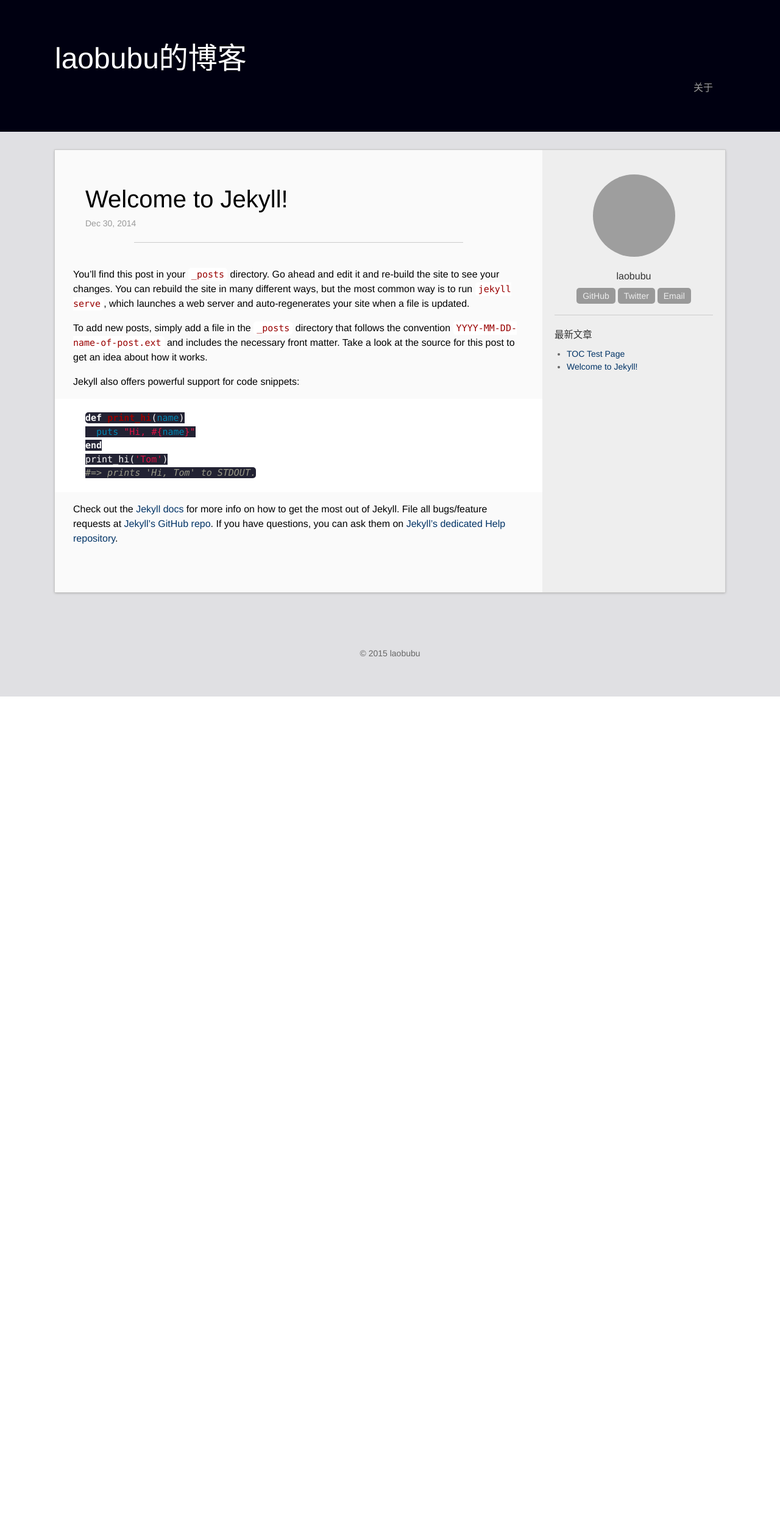
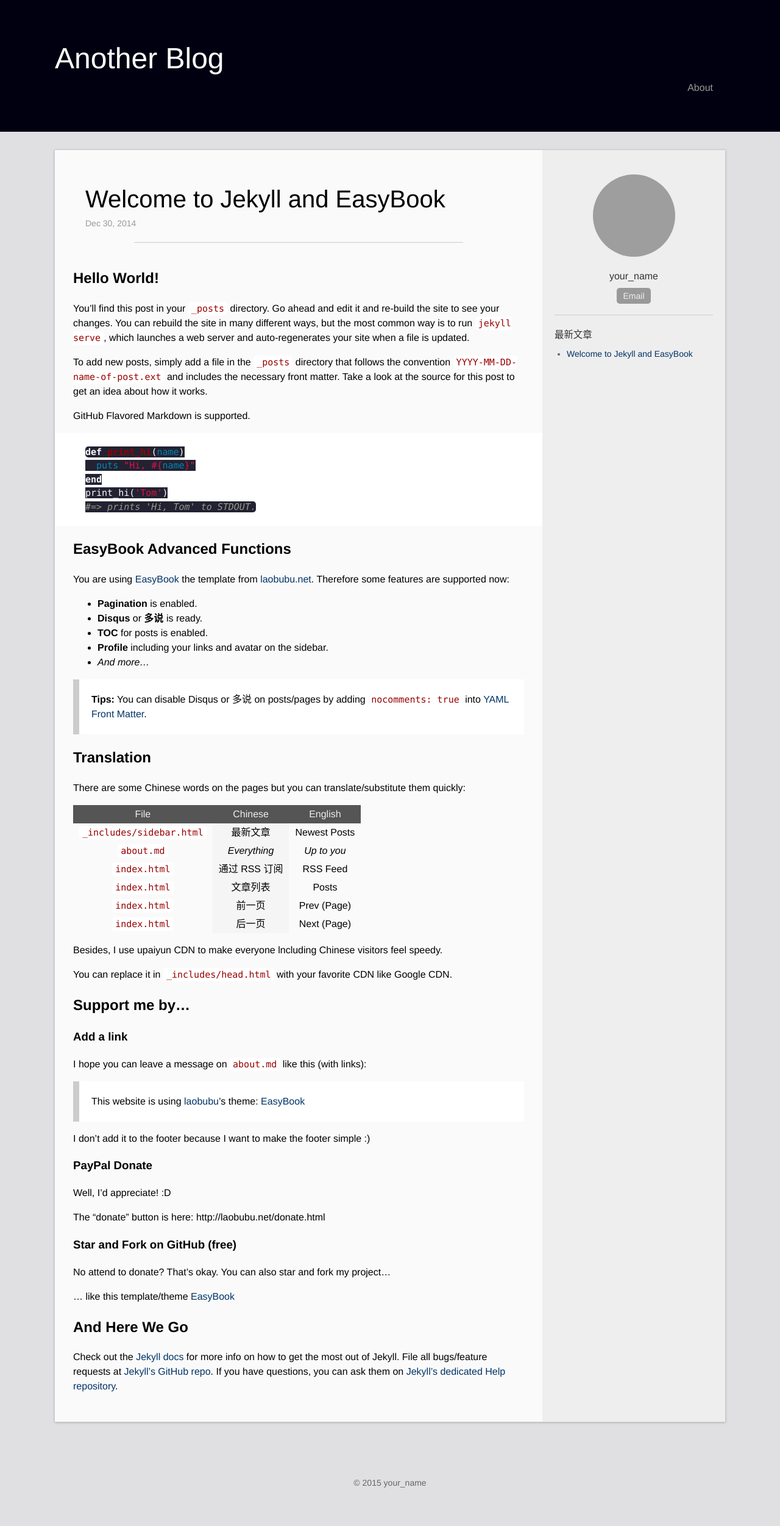
Before and after one commit to laobubu/jekyll-theme-EasyBook, a Jekyll site: the page built from _posts/2014-12-30-welcome-to-jekyll.markdown, in a window 1280 px wide. Shown: the whole page at 61% size. Built offline with Jekyll 4.4.1, drawn with Linux system fonts in a browser that asks for light colours; Markdown is read by kramdown in place of the engine named in the settings; comment, search, counter and statistics services are not loaded; before the commit the page ends 1142 px from its top, so only the background shows below that; grey boxes are pictures that could not be loaded.

Commit message:
Table CSS and better start-up introducing

````diff
--- a/_config.yml
+++ b/_config.yml
@@ -1,17 +1,22 @@
 # Site settings
-title: laobubu的博客
-email: laobubu@gmail.com
-author: laobubu
-avatar: "//www.gravatar.com/avatar/ebcd5f8f5e1cdbbd8b81058d52c252be?s=135"
+title: Another Blog
+email: your_email@example.com
+author: your_name
+avatar: "//www.gravatar.com/avatar/your_email_md5?d=mm&s=135"
 profile: > # until "timezone:"
-  A blogging guy.
-timezone: Asia/Chongqing
+  One sentence introducing yourself.
+#timezone: Asia/Chongqing
 description: > # this means to ignore newlines until "baseurl:"
-  大概就是一个乱七八糟的地方而已。
+  One or more sentences introducing this blog.
 baseurl: "" # the subpath of your site, e.g. /blog/
-url: "http://note.laobubu.net" # the base hostname & protocol for your site
-twitter_username: laobubu
-github_username:  laobubu
+url: "" # the base hostname & protocol for your site
+#twitter_username: twitter_username
+#github_username:  github_username
+
+# Comment Service (Disqus or 多说)
+#  choose one and un-comment the line to active it
+#disqus_shortname: xxx   # get one: https://disqus.com/admin/signup/
+#duoshuo_shortname: xxx  # get one: http://duoshuo.com/create-site/
 
 permalink: /archivers/:title
 
@@ -28,3 +33,4 @@ redcarpet:
     - autolink
     - strikethrough
     - fenced_code_blocks
+    - tables
--- a/_includes/comment.html
+++ b/_includes/comment.html
@@ -1,12 +1,26 @@
 {% if page.nocomments %}
 {% else %}
+{% if site.disqus_shortname %}
+<div class="post-comments">
+  <div id="disqus_thread"></div>
+  <script type="text/javascript">
+      var disqus_shortname = '{{ site.disqus_shortname }}'; // required: replace example with your forum shortname
+      (function() {
+          var dsq = document.createElement('script'); dsq.type = 'text/javascript'; dsq.async = true;
+          dsq.src = '//' + disqus_shortname + '.disqus.com/embed.js';
+          (document.getElementsByTagName('head')[0] || document.getElementsByTagName('body')[0]).appendChild(dsq);
+      })();
+  </script>
+</div>
+{% endif %}
+{% if site.duoshuo_shortname %}
 <div class="post-comments">
     <!-- 多说评论框 start -->
     <div class="ds-thread" data-thread-key="{{ page.id }}" data-title="{{ page.title }}" data-url="{{ page.url | replace:'index.html','' | prepend: site.baseurl | prepend: site.url }}"></div>
     <!-- 多说评论框 end -->
     <!-- 多说公共JS代码 start (一个网页只需插入一次) -->
     <script type="text/javascript">
-    var duoshuoQuery = {short_name:"laobubu"};
+    var duoshuoQuery = {short_name:"{{ site.duoshuo_shortname }}"};
       (function() {
       	var ds = document.createElement('script');
       	ds.type = 'text/javascript';ds.async = true;
@@ -19,3 +33,4 @@
     <!-- 多说公共JS代码 end -->
 </div>
 {% endif %}
+{% endif %}
--- a/_posts/2014-12-30-welcome-to-jekyll.markdown
+++ b/_posts/2014-12-30-welcome-to-jekyll.markdown
@@ -1,15 +1,18 @@
 ---
 layout: post
-title:  "Welcome to Jekyll!"
+title:  "Welcome to Jekyll and EasyBook"
 date:   2014-12-30 09:00:13
 categories: jekyll update
 permalink: /archivers/hello
 ---
+
+## Hello World! ##
+
 You’ll find this post in your `_posts` directory. Go ahead and edit it and re-build the site to see your changes. You can rebuild the site in many different ways, but the most common way is to run `jekyll serve`, which launches a web server and auto-regenerates your site when a file is updated.
 
 To add new posts, simply add a file in the `_posts` directory that follows the convention `YYYY-MM-DD-name-of-post.ext` and includes the necessary front matter. Take a look at the source for this post to get an idea about how it works.
 
-Jekyll also offers powerful support for code snippets:
+GitHub Flavored Markdown is supported.
 
 ```ruby
 def print_hi(name)
@@ -19,8 +22,63 @@ print_hi('Tom')
 #=> prints 'Hi, Tom' to STDOUT.
 ```
 
+## EasyBook Advanced Functions ##
+
+You are using [EasyBook][github-easybook] the template from [laobubu.net](http://laobubu.net). Therefore some features are supported now:
+
+* **Pagination** is enabled.
+* **Disqus** or **多说** is ready.
+* **TOC** for posts is enabled.
+* **Profile** including your links and avatar on the sidebar.
+* *And more...*
+
+> **Tips:** You can disable Disqus or 多说 on posts/pages by adding `nocomments: true` into [YAML Front Matter][frontmatter].
+
+## Translation ##
+
+There are some Chinese words on the pages but you can translate/substitute them quickly:
+
+|           File            |    Chinese    |    English    |
+|         :-----:           |   :-------:   |   :-------:   |
+|`_includes/sidebar.html`   | 最新文章      | Newest Posts  |
+|`about.md`                 | *Everything*  | *Up to you*   |
+|`index.html`               | 通过 RSS 订阅 | RSS Feed      |
+|`index.html`               | 文章列表      | Posts         |
+|`index.html`               | 前一页        | Prev (Page)   |
+|`index.html`               | 后一页        | Next (Page)   |
+
+Besides, I use upaiyun CDN to make everyone lncluding Chinese visitors feel speedy.
+
+You can replace it in `_includes/head.html` with your favorite CDN like Google CDN.
+
+## Support me by... ##
+
+### Add a link ###
+
+I hope you can leave a message on `about.md` like this (with links):
+
+> This website is using [laobubu](http://laobubu.net)'s theme: [EasyBook](https://github.com/laobubu/laobubu.github.io/tree/template)
+
+I don't add it to the footer because I want to make the footer simple :)
+
+### PayPal Donate ###
+
+Well, I'd appreciate! :D
+
+The "donate" button is here: http://laobubu.net/donate.html
+
+### Star and Fork on GitHub (free) ###
+
+No attend to donate? That's okay. You can also star and fork my project...
+
+... like this template/theme [EasyBook][github-easybook]
+
+## And Here We Go ##
+
 Check out the [Jekyll docs][jekyll] for more info on how to get the most out of Jekyll. File all bugs/feature requests at [Jekyll’s GitHub repo][jekyll-gh]. If you have questions, you can ask them on [Jekyll’s dedicated Help repository][jekyll-help].
 
 [jekyll]:      http://jekyllrb.com
 [jekyll-gh]:   https://github.com/jekyll/jekyll
 [jekyll-help]: https://github.com/jekyll/jekyll-help
+[frontmatter]: http://jekyllrb.com/docs/frontmatter/
+[github-easybook]: https://github.com/laobubu/laobubu.github.io/tree/template
--- a/_sass/_base.scss
+++ b/_sass/_base.scss
@@ -45,3 +45,25 @@ pre code {
 .center {
 	text-align: center;
 }
+table {
+	border-spacing: 0;
+
+	td, th {
+		padding: 3px 10px;
+		margin: 0;
+	}
+
+	th {
+		background: #555;
+		color: #eee;
+		font-weight:normal;
+	}
+
+	tr>td:nth-child(even) {
+		background: rgba(0,0,0,0.02);
+	}
+
+	tr:hover {
+		background: rgba(255,255,255,0.7);
+	}
+}
--- a/about.md
+++ b/about.md
@@ -1,6 +1,6 @@
 ---
 layout: page
-title: 关于
+title: About
 permalink: /about/
 public: true
 ---
@@ -18,4 +18,4 @@ https://github.com/laobubu/laobubu.github.io/tree/template
 
 希望你能在此页面保留下面这一行信息，谢谢！Start blogging!
 
-> 此站点模板采用 laobubu.net 的 [EasyBook](https://github.com/laobubu/laobubu.github.io/tree/template)
+> 此站点模板采用 [laobubu.net](http://laobubu.net) 的 [EasyBook](https://github.com/laobubu/laobubu.github.io/tree/template)
````
Also changed, not shown: _posts/2014-12-31-toc-test.md (deleted, +0 -90 lines).
